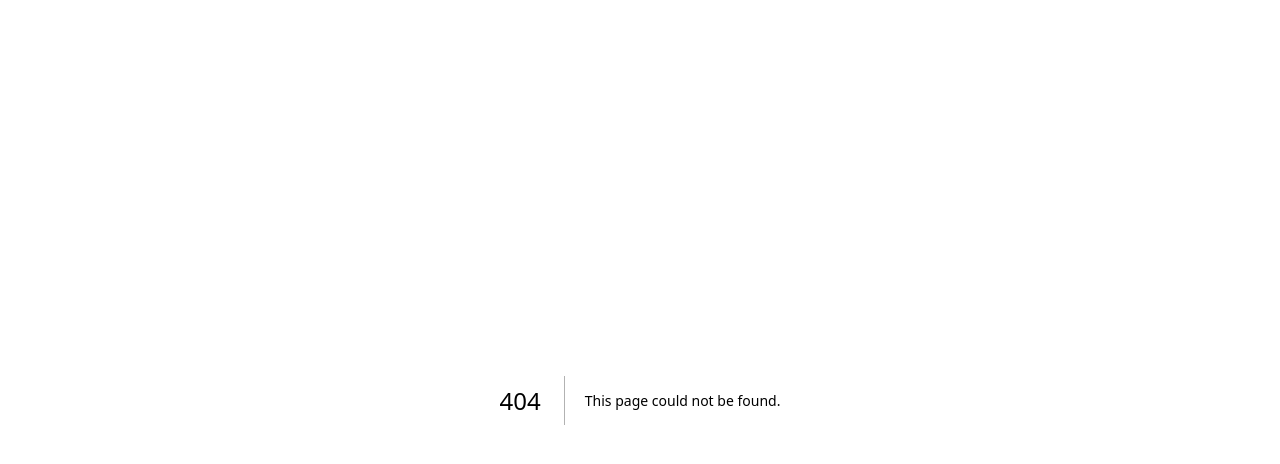
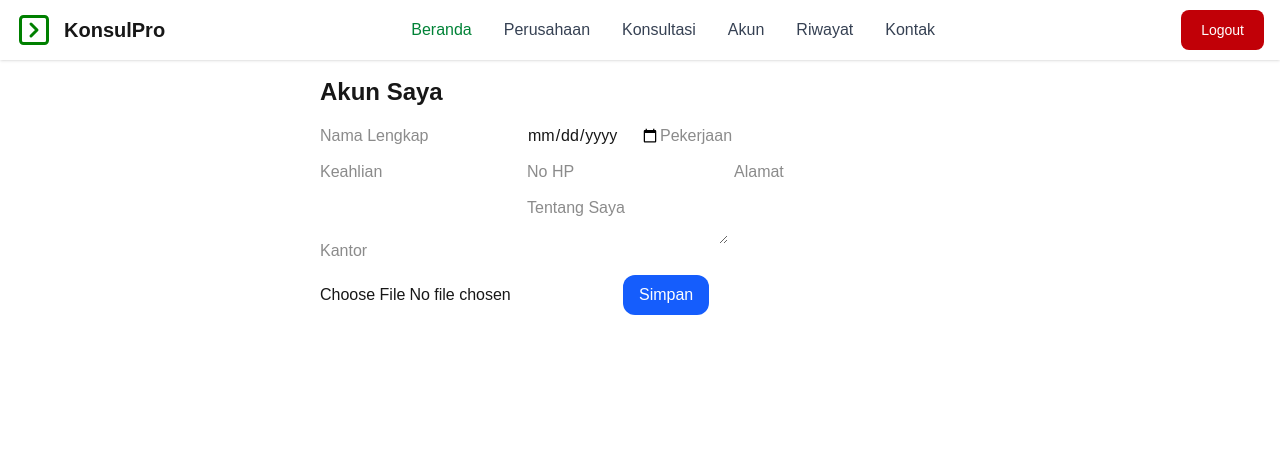
Before and after one commit to azizhadiid/my-konsulpro-app, a Next.js app: page /account in a window 1280 px wide. Before the commit this address had no page. Shown: the top 464 px of the page. Built offline with nearby package versions, Linux system fonts and the light colour scheme; no server answers; sample sign-in values are in the browser's storage.

Commit message:
Perbaikan System Login is Done

```diff
--- /dev/null
+++ b/src/app/account/page.tsx
@@ -0,0 +1,69 @@
+'use client';
+import MainTemplateUser from '@/components/MainTemplateUser';
+import { useState, useEffect } from 'react';
+import axios from 'axios';
+
+const AccountPage = () => {
+    const [profile, setProfile] = useState<any>({});
+    const [formData, setFormData] = useState<any>({});
+    const [selectedFile, setSelectedFile] = useState<File | null>(null);
+
+    useEffect(() => {
+        const token = localStorage.getItem("token");
+        if (!token) {
+            window.location.href = "/auth/login";
+        }
+    }, []);
+
+
+    useEffect(() => {
+        axios.get('http://localhost:8000/api/profile', {
+            headers: { Authorization: `Bearer ${localStorage.getItem('token')}` }
+        })
+            .then(res => {
+                setProfile(res.data);
+                setFormData(res.data);
+            });
+    }, []);
+
+    const handleSubmit = async (e: any) => {
+        e.preventDefault();
+        const data = new FormData();
+        Object.entries(formData).forEach(([key, value]) => {
+            if (value !== null) data.append(key, value);
+        });
+        if (selectedFile) {
+            data.append('foto', selectedFile);
+        }
+
+        await axios.post('http://localhost:8000/api/profile', data, {
+            headers: {
+                Authorization: `Bearer ${localStorage.getItem('token')}`,
+                'Content-Type': 'multipart/form-data'
+            }
+        }).then(res => alert("Profil berhasil diperbarui!"));
+    };
+
+
+    return (
+        <MainTemplateUser>
+            <div className="max-w-2xl mx-auto p-4">
+                <h1 className="text-2xl font-bold mb-4">Akun Saya</h1>
+                <form onSubmit={handleSubmit} className="space-y-3">
+                    <input type="text" placeholder="Nama Lengkap" className="input" value={formData.nama_lengkap || ''} onChange={e => setFormData({ ...formData, nama_lengkap: e.target.value })} />
+                    <input type="date" placeholder="Tanggal Lahir" className="input" value={formData.tanggal_lahir || ''} onChange={e => setFormData({ ...formData, tanggal_lahir: e.target.value })} />
+                    <input type="text" placeholder="Pekerjaan" className="input" value={formData.pekerjaan || ''} onChange={e => setFormData({ ...formData, pekerjaan: e.target.value })} />
+                    <input type="text" placeholder="Keahlian" className="input" value={formData.bidang_keahlian || ''} onChange={e => setFormData({ ...formData, bidang_keahlian: e.target.value })} />
+                    <input type="text" placeholder="No HP" className="input" value={formData.nohp || ''} onChange={e => setFormData({ ...formData, nohp: e.target.value })} />
+                    <input type="text" placeholder="Alamat" className="input" value={formData.alamat || ''} onChange={e => setFormData({ ...formData, alamat: e.target.value })} />
+                    <input type="text" placeholder="Kantor" className="input" value={formData.kantor || ''} onChange={e => setFormData({ ...formData, kantor: e.target.value })} />
+                    <textarea placeholder="Tentang Saya" className="input" value={formData.about || ''} onChange={e => setFormData({ ...formData, about: e.target.value })} />
+                    <input type="file" accept="image/*" onChange={e => setSelectedFile(e.target.files?.[0] || null)} />
+                    <button type="submit" className="bg-blue-600 text-white px-4 py-2 rounded-xl">Simpan</button>
+                </form>
+            </div>
+        </MainTemplateUser>
+    );
+};
+
+export default AccountPage;
--- a/src/app/auth/login/page.tsx
+++ b/src/app/auth/login/page.tsx
@@ -26,8 +26,12 @@ const Login = () => {
                 password,
             });
 
-            const { user } = response.data;
+            const { user, token } = response.data;
             toast.success('Login berhasil!');
+
+            // Simpan token
+            localStorage.setItem("token", token);
+            localStorage.setItem('user', JSON.stringify(response.data.user));
 
             setTimeout(() => {
                 if (user.role === 'admin') {
--- a/src/app/home/components/NavbarUser.tsx
+++ b/src/app/home/components/NavbarUser.tsx
@@ -68,7 +68,7 @@ const NavbarUser = () => {
                     <ul className="flex flex-col mt-4 font-medium lg:flex-row lg:space-x-8 lg:mt-0">
                         <li>
                             <a
-                                href="#"
+                                href="/home"
                                 className="block py-2 pl-3 pr-4 text-white bg-green-700 rounded lg:bg-transparent lg:text-green-700 lg:p-0 dark:text-white"
                                 aria-current="page"
                             >
@@ -93,7 +93,7 @@ const NavbarUser = () => {
                         </li>
                         <li>
                             <a
-                                href="#"
+                                href="/account"
                                 className="block py-2 pl-3 pr-4 text-gray-700 border-b border-gray-100 hover:bg-gray-50 lg:hover:bg-transparent lg:border-0 lg:hover:text-green-700 lg:p-0 dark:text-gray-400 lg:dark:hover:text-white dark:hover:bg-gray-700 dark:hover:text-white lg:dark:hover:bg-transparent dark:border-gray-700"
                             >
                                 Akun
--- a/src/app/home/page.tsx
+++ b/src/app/home/page.tsx
@@ -2,7 +2,7 @@
 
 import Image from "next/image";
 import { useEffect, useState } from "react";
-import NavbarUser from "./components/NavbarUser";
+import MainTemplateUser from "@/components/MainTemplateUser";
 
 export default function Home() {
     const [message, setMessage] = useState('Loading...')
@@ -15,10 +15,7 @@ export default function Home() {
     }, [])
 
     return (
-        <main className="min-h-screen bg-white">
-            {/* Navbar */}
-            <NavbarUser />
-
+        <MainTemplateUser>
             {/* Hero Section */}
             <section className="bg-gray-100 py-16">
                 <div className="max-w-7xl mx-auto px-6 grid md:grid-cols-2 gap-12 items-center">
@@ -114,8 +111,6 @@ export default function Home() {
                     </div>
                 </div>
             </section>
-
-
-        </main>
+        </MainTemplateUser>
     );
 }
--- /dev/null
+++ b/src/components/MainTemplateUser.tsx
@@ -0,0 +1,20 @@
+import { ReactNode } from 'react';
+import NavbarUser from "@/app/home/components/NavbarUser";
+
+interface MainTemplateUserProps {
+    children: ReactNode;
+}
+
+const MainTemplateUser = ({ children }: MainTemplateUserProps) => {
+    return (
+        <main className="min-h-screen bg-white">
+            {/* Navbar */}
+            <NavbarUser />
+
+            {/* Konten halaman akan dirender di sini */}
+            {children}
+        </main>
+    );
+};
+
+export default MainTemplateUser;
```
